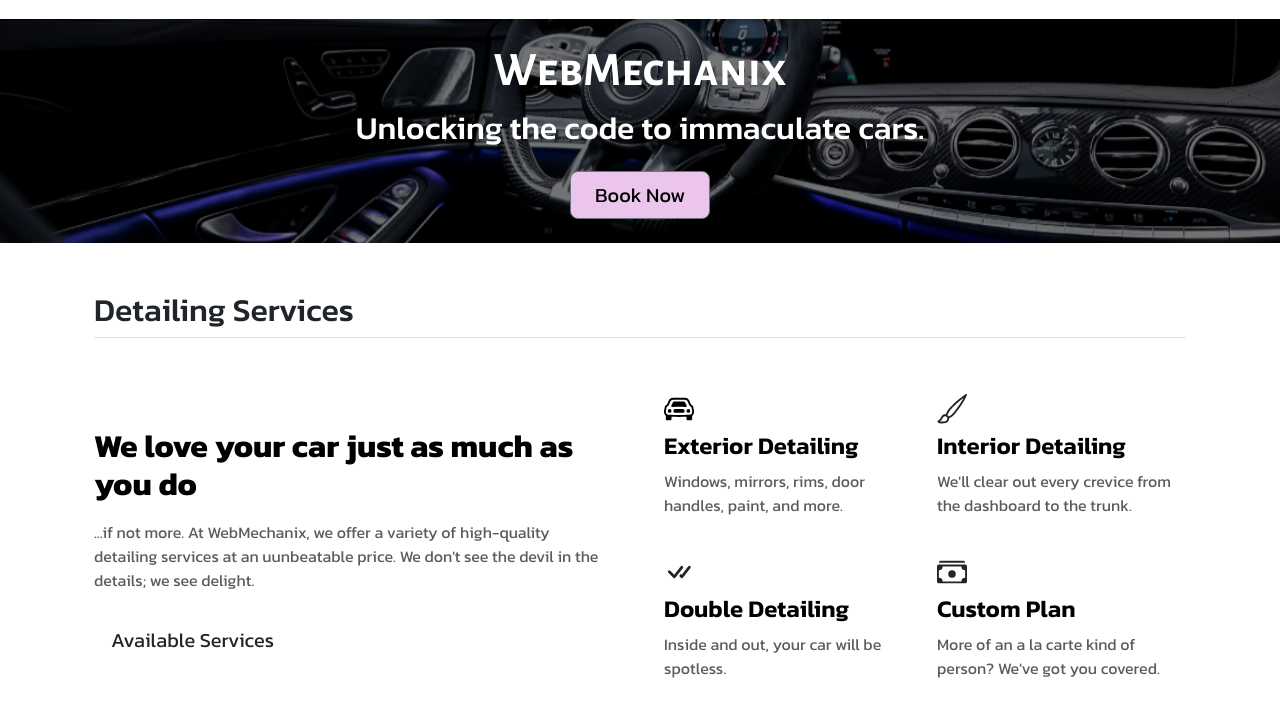
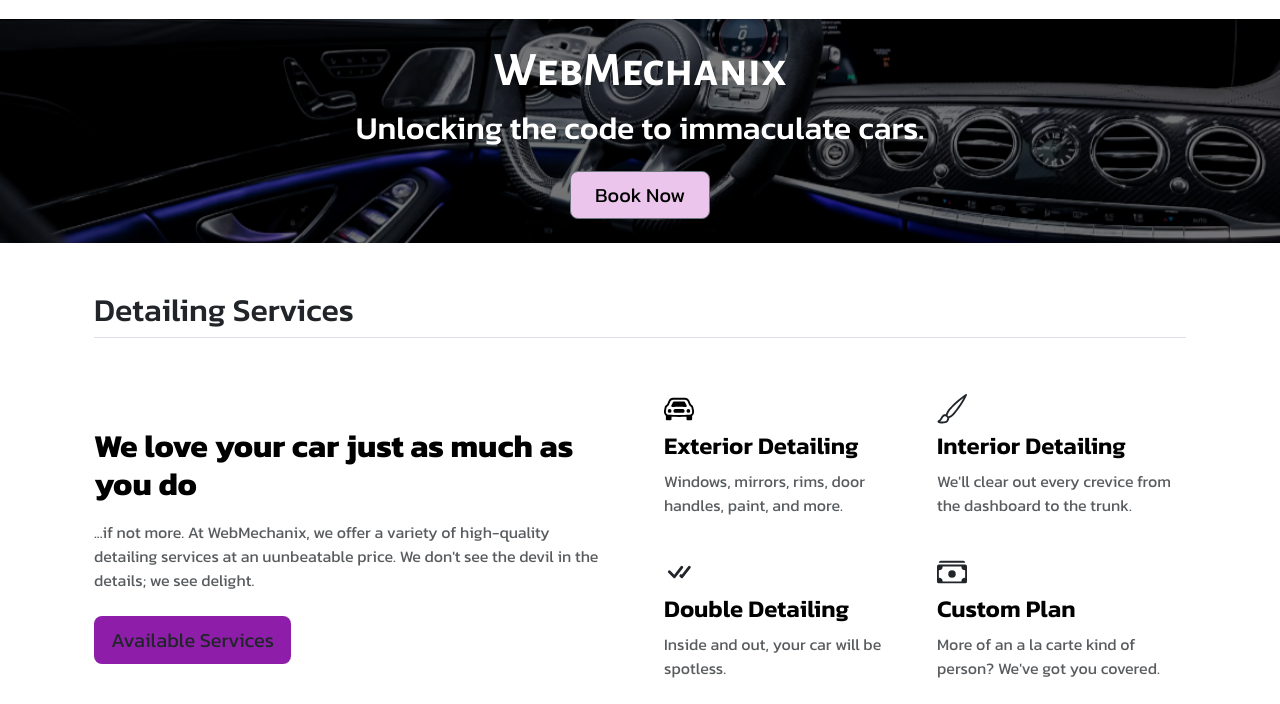
Before and after one commit to mia-q/WebMechanixAuto, a website: page index.html in a window 1280 px wide. In both pictures the pointer is over the link "Available Services". Shown: the part 96-800 px from the top of the page. Drawn offline with nearby package versions, Linux system fonts and the light colour scheme.

Commit message:
button fix

```diff
--- a/styles.css
+++ b/styles.css
@@ -64,6 +64,9 @@ body {
 .carousel-btns {
     background-color:   #ad29ce;
 }
+.carousel-btns:hover {
+    background-color:#8e1eaa;
+}
 
 .services-button {
     color: white;
```
